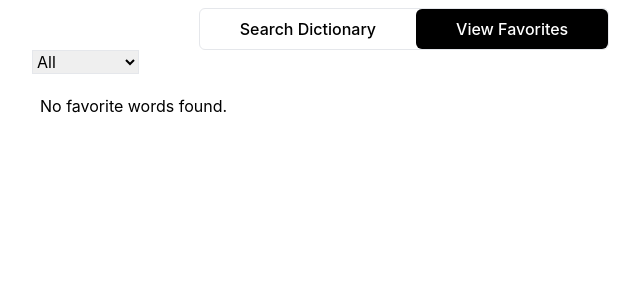
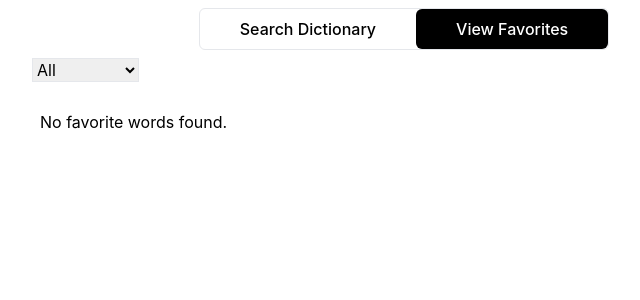
Before and after one commit to SAYEM5522/Owlbot_Dictionary-, a React (Create React App) app: page / in a window 1280 px wide. Both pictures are taken after a click on the element "View Favorites". Shown: the top 300 px of the page, without its empty margins (236-876 px from the left). Built offline with nearby package versions, Linux system fonts and the light colour scheme.

Commit message:
Some code update

```diff
--- a/src/Component/ViewFavorites/FilterType.js
+++ b/src/Component/ViewFavorites/FilterType.js
@@ -2,7 +2,7 @@ import React from 'react'
 
 const FilterType = ({ filteredType, handleFilterChange }) => {
   return (
-    <div className='px-3'>
+    <div className='px-3 py-2'>
     <select className='border w-full' id="typeFilter" value={filteredType} onChange={handleFilterChange}>
       <option value="">All</option>
       <option value="noun">Noun</option>
```
Also changed, not shown: 1 other file (tests, documents, lock files or other folders).
